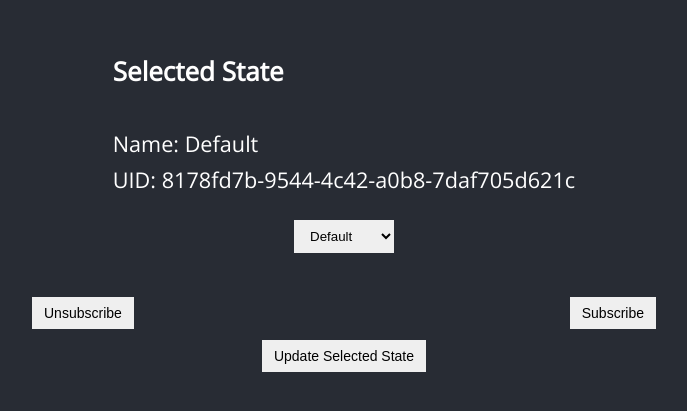
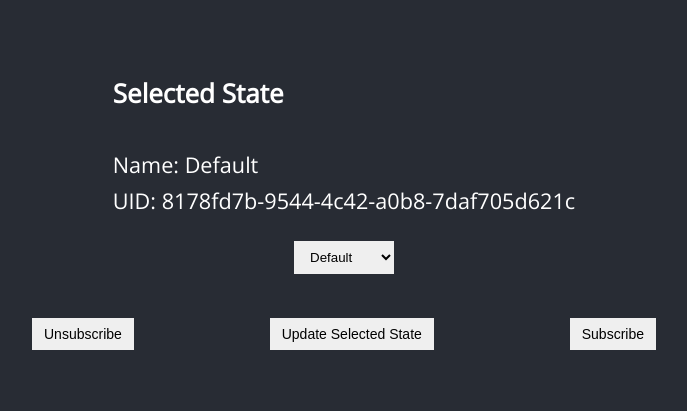
Before and after one commit to evanbechtol/rxjs-dyanmic-subscribing, a React (Create React App) app: page / in a window 1280 px wide. Shown: the part 203-614 px from the top of the page, without its empty margins (296-983 px from the left). Built offline with nearby package versions, Linux system fonts and the light colour scheme.

Commit message:
Re-order buttons in App.tsx

```diff
--- a/src/App.tsx
+++ b/src/App.tsx
@@ -103,21 +103,19 @@ function App() {
           />
 
           <Button
+            name={btnAttrs.updateState.name}
+            buttonText={btnAttrs.updateState.buttonText}
+            disabled={btnAttrs.updateState.disabled}
+            handler={btnAttrs.updateState.handler}
+            value={btnAttrs.updateState.value}
+          />
+
+          <Button
             name={btnAttrs.subscribe.name}
             buttonText={btnAttrs.subscribe.buttonText}
             disabled={btnAttrs.subscribe.disabled}
             handler={btnAttrs.subscribe.handler}
             value={btnAttrs.subscribe.value}
-          />
-        </div>
-
-        <div className="actions-container">
-          <Button
-            name={btnAttrs.updateState.name}
-            buttonText={btnAttrs.updateState.buttonText}
-            disabled={btnAttrs.updateState.disabled}
-            handler={btnAttrs.updateState.handler}
-            value={btnAttrs.updateState.value}
           />
         </div>
       </header>
```
